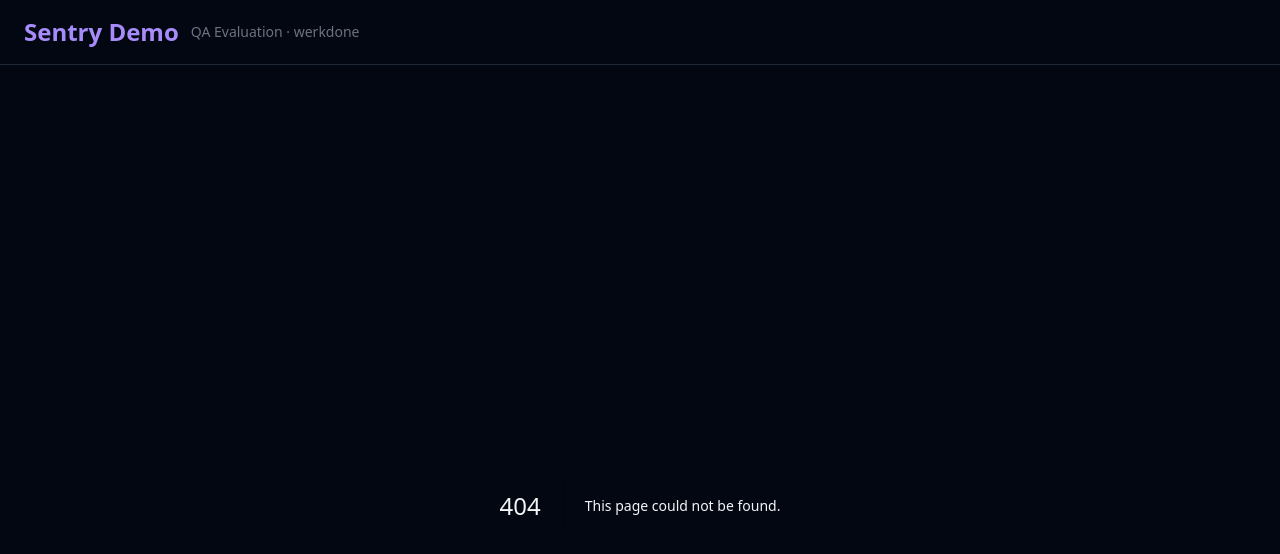
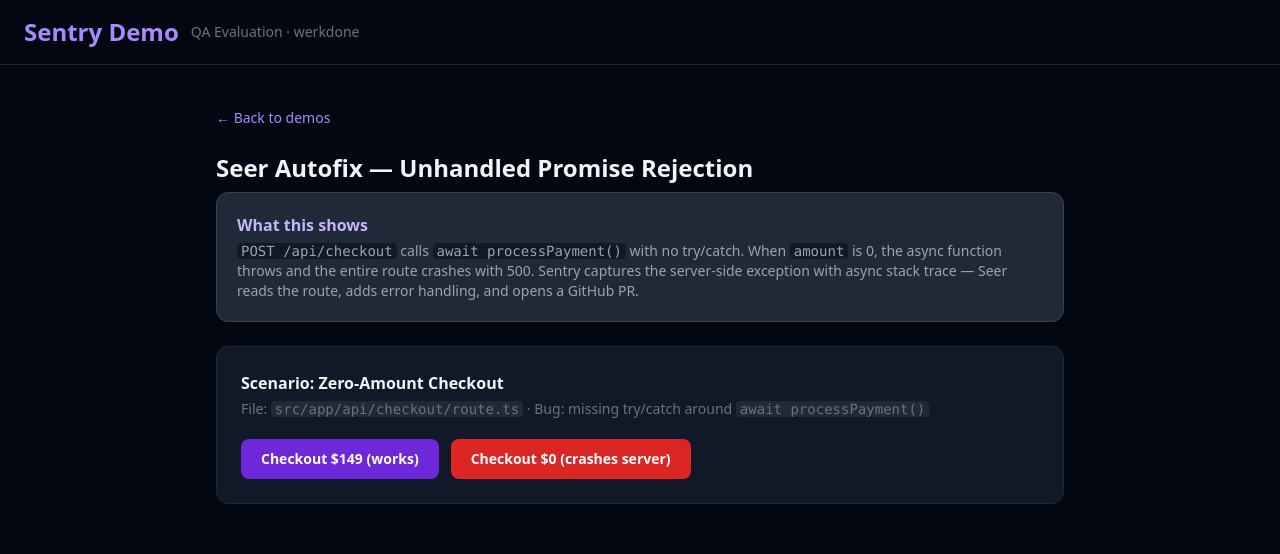
Before and after one commit to lukydwisaputra/sentry-simulation, a Next.js app: page /demo/seer-checkout in a window 1280 px wide. Before the commit this address had no page. Shown: the top 554 px of the page. Built offline with nearby package versions, Linux system fonts and the light colour scheme.

Commit message:
feat: add checkout unhandled-promise bug for Seer autofix demo

```diff
--- /dev/null
+++ b/src/app/api/checkout/route.ts
@@ -0,0 +1,25 @@
+import * as Sentry from "@sentry/nextjs";
+import { NextRequest, NextResponse } from "next/server";
+
+type CheckoutPayload = {
+  amount: number;
+  userId: string;
+};
+
+async function processPayment(payload: CheckoutPayload): Promise<{ orderId: string }> {
+  if (payload.amount === 0) {
+    throw new Error("Cannot process zero-amount transaction");
+  }
+  // Simulate async payment gateway call
+  await new Promise((resolve) => setTimeout(resolve, 200));
+  return { orderId: `order_${Date.now()}` };
+}
+
+export async function POST(req: NextRequest): Promise<NextResponse> {
+  const data: CheckoutPayload = await req.json();
+
+  // BUG: processPayment throws when amount is 0 — no try/catch wraps this await
+  const result = await processPayment(data);
+
+  return NextResponse.json({ success: true, orderId: result.orderId });
+}
--- /dev/null
+++ b/src/app/demo/seer-checkout/page.tsx
@@ -0,0 +1,126 @@
+"use client";
+
+import { useState } from "react";
+import Link from "next/link";
+
+type Status = "idle" | "loading" | "success" | "failed";
+
+export default function SeerCheckoutPage() {
+  const [status, setStatus] = useState<Status>("idle");
+  const [orderId, setOrderId] = useState<string | null>(null);
+  const [errorDetail, setErrorDetail] = useState<string | null>(null);
+
+  async function triggerValidCheckout() {
+    setStatus("loading");
+    const res = await fetch("/api/checkout", {
+      method: "POST",
+      headers: { "Content-Type": "application/json" },
+      body: JSON.stringify({ amount: 149, userId: "user_demo_001" }),
+    });
+    const data = await res.json();
+    if (res.ok) {
+      setOrderId(data.orderId);
+      setStatus("success");
+    } else {
+      setErrorDetail(data.error ?? "Unknown server error");
+      setStatus("failed");
+    }
+  }
+
+  async function triggerZeroAmount() {
+    setStatus("loading");
+    const res = await fetch("/api/checkout", {
+      method: "POST",
+      headers: { "Content-Type": "application/json" },
+      body: JSON.stringify({ amount: 0, userId: "user_demo_002" }),
+    });
+    const data = await res.json().catch(() => ({}));
+    setErrorDetail(data.error ?? `HTTP ${res.status} — unhandled server exception`);
+    setStatus("failed");
+  }
+
+  function reset() {
+    setStatus("idle");
+    setOrderId(null);
+    setErrorDetail(null);
+  }
+
+  return (
+    <div>
+      <Link href="/" className="text-violet-400 text-sm mb-6 inline-block hover:underline">
+        ← Back to demos
+      </Link>
+
+      <h2 className="text-2xl font-bold mb-2">Seer Autofix — Unhandled Promise Rejection</h2>
+
+      <div className="bg-gray-800 rounded-xl p-5 mb-6 border border-gray-700">
+        <h3 className="font-semibold text-violet-300 mb-1">What this shows</h3>
+        <p className="text-gray-400 text-sm">
+          <code className="bg-gray-900 px-1 rounded">POST /api/checkout</code> calls{" "}
+          <code className="bg-gray-900 px-1 rounded">await processPayment()</code> with no try/catch.
+          When <code className="bg-gray-900 px-1 rounded">amount</code> is 0, the async function throws
+          and the entire route crashes with 500. Sentry captures the server-side exception with async
+          stack trace — Seer reads the route, adds error handling, and opens a GitHub PR.
+        </p>
+      </div>
+
+      <div className="bg-gray-900 rounded-xl p-6 border border-gray-800 mb-4">
+        <h3 className="font-semibold mb-1">Scenario: Zero-Amount Checkout</h3>
+        <p className="text-gray-500 text-sm mb-5">
+          File: <code className="bg-gray-800 px-1 rounded">src/app/api/checkout/route.ts</code> ·{" "}
+          Bug: missing try/catch around <code className="bg-gray-800 px-1 rounded">await processPayment()</code>
+        </p>
+
+        {status === "idle" && (
+          <div className="flex gap-3 flex-wrap">
+            <button
+              onClick={triggerValidCheckout}
+              className="bg-violet-700 hover:bg-violet-800 text-white font-semibold px-5 py-2.5 rounded-lg transition-colors text-sm"
+            >
+              Checkout $149 (works)
+            </button>
+            <button
+              onClick={triggerZeroAmount}
+              className="bg-red-600 hover:bg-red-700 text-white font-semibold px-5 py-2.5 rounded-lg transition-colors text-sm"
+            >
+              Checkout $0 (crashes server)
+            </button>
+          </div>
+        )}
+
+        {status === "loading" && (
+          <div className="text-violet-400 flex items-center gap-2">
+            <span className="animate-spin">⏳</span> Calling /api/checkout...
+          </div>
+        )}
+
+        {status === "success" && (
+          <div>
+            <div className="bg-green-950 border border-green-700 rounded-lg px-4 py-3 mb-4">
+              <p className="text-green-300 font-mono text-sm">Order created: {orderId}</p>
+            </div>
+            <button onClick={reset} className="text-sm text-gray-500 hover:text-gray-300 underline">Reset</button>
+          </div>
+        )}
+
+        {status === "failed" && (
+          <div>
+            <div className="bg-red-950 border border-red-700 rounded-lg px-4 py-3 mb-4">
+              <p className="text-red-400 font-mono text-sm">Server 500 — {errorDetail}</p>
+            </div>
+            <div className="bg-gray-800 rounded-lg p-4 mb-4 text-sm text-gray-300 space-y-2">
+              <p className="font-semibold text-white">Next: Use Seer to fix this</p>
+              <ol className="list-decimal list-inside space-y-1 text-gray-400">
+                <li>Open <a href="https://sentry.io" target="_blank" rel="noopener noreferrer" className="text-violet-400 underline">Sentry Issues</a> — find the server-side Error</li>
+                <li>Click <strong className="text-white">Autofix</strong> in the issue detail</li>
+                <li>Seer reads <code className="bg-gray-900 px-1 rounded">src/app/api/checkout/route.ts</code></li>
+                <li>Click <strong className="text-white">Create PR</strong> — fix wraps the await in try/catch</li>
+              </ol>
+            </div>
+            <button onClick={reset} className="text-sm text-gray-500 hover:text-gray-300 underline">Reset</button>
+          </div>
+        )}
+      </div>
+    </div>
+  );
+}
```
